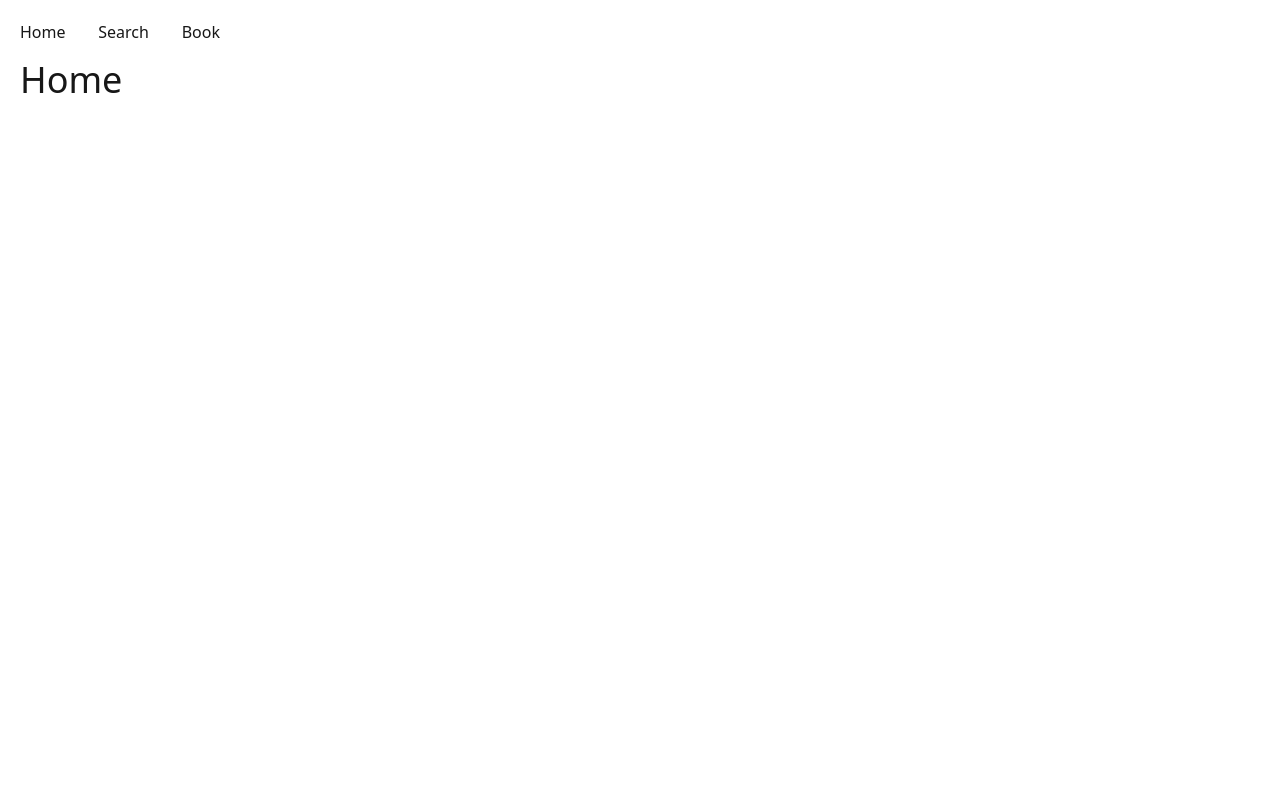
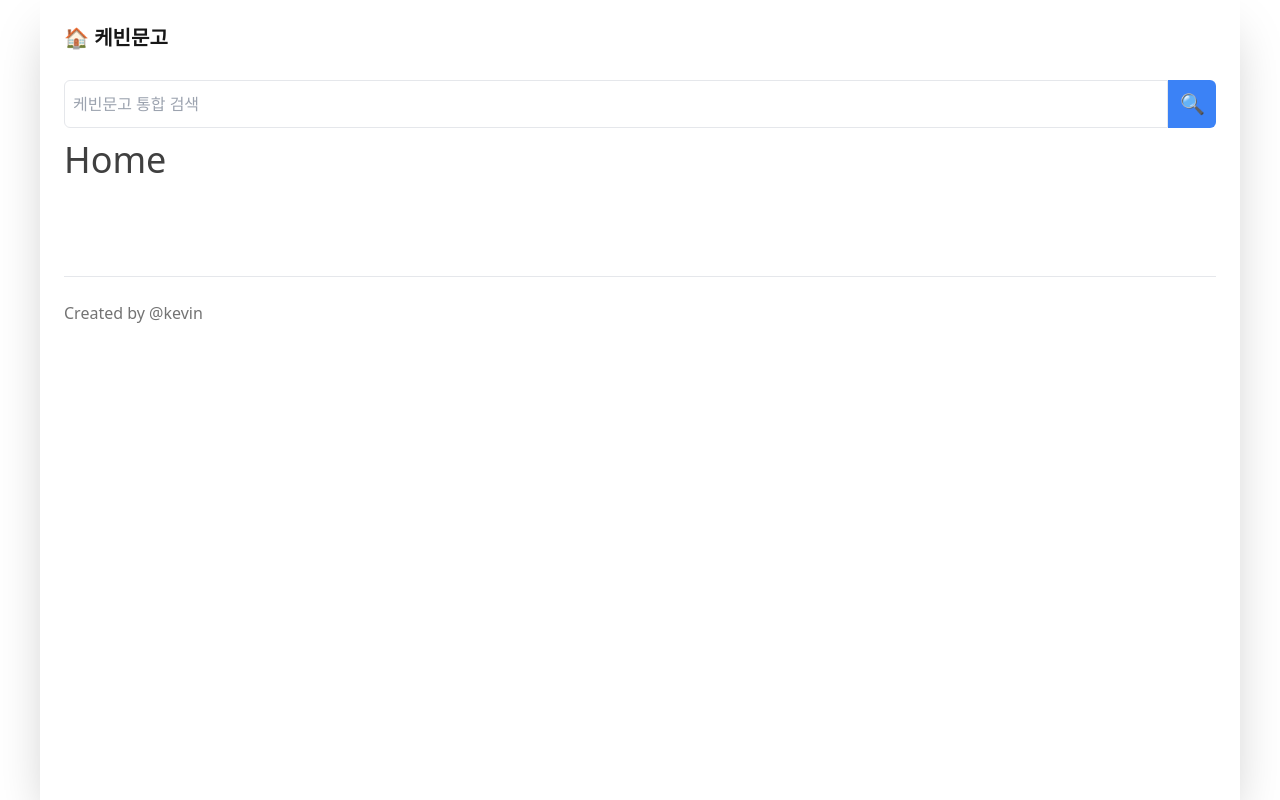
Before and after one commit to okestrong/next-pagerouter, a Next.js app: page / in a window 1280 px wide. Built offline with nearby package versions, Linux system fonts and the light colour scheme.

Commit message:
Layout 구성

```diff
--- /dev/null
+++ b/components/layout/global-layout.tsx
@@ -0,0 +1,23 @@
+import { FC, ReactNode } from 'react';
+import Link from 'next/link';
+
+interface Props {
+   children: ReactNode | ReactNode[];
+}
+
+const GlobalLayout: FC<Props> = ({ children }: Props) => {
+   return (
+      <div className="flex flex-col gap-4 p-6 h-screen max-w-300 mx-auto shadow-2xl">
+         <header className="flex items-center justify-between gap-4">
+            <Link href={'/'}>
+               <span className="text-xl  font-bold">🏠 케빈문고</span>
+            </Link>
+         </header>
+         <div className="pb-20 text-neutral-700">{children}</div>
+         <hr />
+         <footer className="py-2 text-neutral-500">Created by @kevin</footer>
+      </div>
+   );
+};
+
+export default GlobalLayout;
--- /dev/null
+++ b/components/layout/search-layout.tsx
@@ -0,0 +1,48 @@
+import React, { FC, ReactNode, useCallback, useState } from 'react';
+import { useRouter } from 'next/router';
+
+interface Props {
+   children: ReactNode | ReactNode[];
+}
+
+const SearchLayout: FC<Props> = ({ children }: Props) => {
+   const [search, setSearch] = useState('');
+   const router = useRouter();
+   const { q } = router.query;
+
+   const onChangeInput = (e: React.ChangeEvent<HTMLInputElement>) => {
+      setSearch(e.target.value);
+   };
+
+   const onKeyDown = (e: React.KeyboardEvent<HTMLInputElement>) => {
+      if (e.key === 'Enter') {
+         onSearch();
+      }
+   };
+
+   const onSearch = () => {
+      if (!!search) {
+         router.push(`/search?q=${search}`);
+      }
+   };
+
+   return (
+      <div>
+         <div className="flex items-center h-12 my-3">
+            <input
+               type="text"
+               placeholder="케빈문고 통합 검색"
+               className="rounded-l-md flex-1 h-full border p-2"
+               onChange={onChangeInput}
+               onKeyDown={onKeyDown}
+            />
+            <button className="h-full w-12 rounded-r-md flex items-center justify-center text-xl bg-blue-500 text-white" onClick={onSearch}>
+               <span>🔍</span>
+            </button>
+         </div>
+         <div>{children}</div>
+      </div>
+   );
+};
+
+export default SearchLayout;
--- a/pages/_app.tsx
+++ b/pages/_app.tsx
@@ -1,17 +1,21 @@
 import '@/styles/globals.css';
-import type { AppProps } from 'next/app';
 import '@/pages/404/404.css';
-import Link from 'next/link';
+import GlobalLayout from '@/components/layout/global-layout';
+import { ReactNode } from 'react';
+import { NextPage } from 'next';
+import { AppProps } from 'next/app';
 
-export default function App({ Component, pageProps }: AppProps) {
-   return (
-      <div className="p-5">
-         <header className="flex items-center justify-between w-50 mb-4">
-            <Link href="/">Home</Link>
-            <Link href="/search">Search</Link>
-            <Link href="/book/1">Book</Link>
-         </header>
-         <Component {...pageProps} />
-      </div>
-   );
+type NextPageWithProps = NextPage & {
+   getLayout?: (page: ReactNode) => ReactNode;
+};
+
+export default function App({
+   Component,
+   pageProps,
+}: AppProps & {
+   Component: NextPageWithProps;
+}) {
+   const getLayout = Component.getLayout ?? ((page: ReactNode) => page);
+
+   return <GlobalLayout>{getLayout(<Component {...pageProps} />)}</GlobalLayout>;
 }
--- a/pages/index.tsx
+++ b/pages/index.tsx
@@ -1,17 +1,9 @@
-import Image from 'next/image';
-import { Geist, Geist_Mono } from 'next/font/google';
 import Title from '@/components/title';
-
-const geistSans = Geist({
-   variable: '--font-geist-sans',
-   subsets: ['latin'],
-});
-
-const geistMono = Geist_Mono({
-   variable: '--font-geist-mono',
-   subsets: ['latin'],
-});
+import { ReactNode } from 'react';
+import SearchLayout from '@/components/layout/search-layout';
 
 export default function Home() {
    return <Title>Home</Title>;
 }
+
+Home.getLayout = (page: ReactNode) => <SearchLayout>{page}</SearchLayout>;
```
Also changed, not shown: 1 other file (tests, documents, lock files or other folders).
